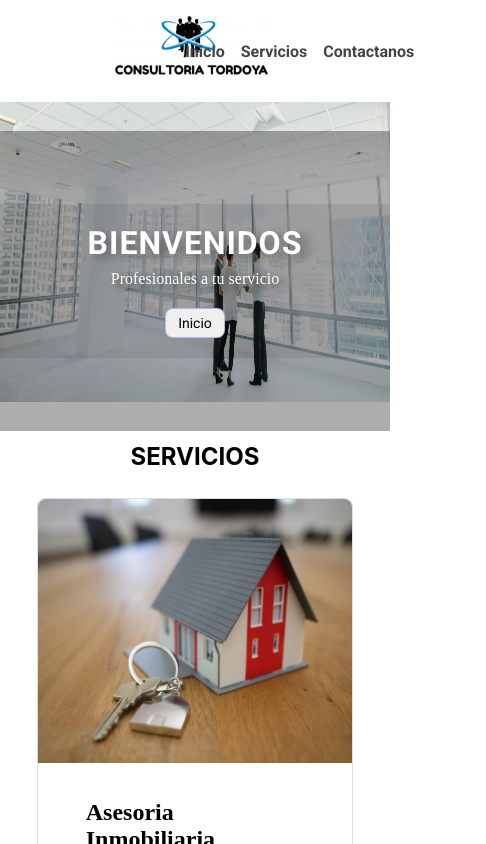
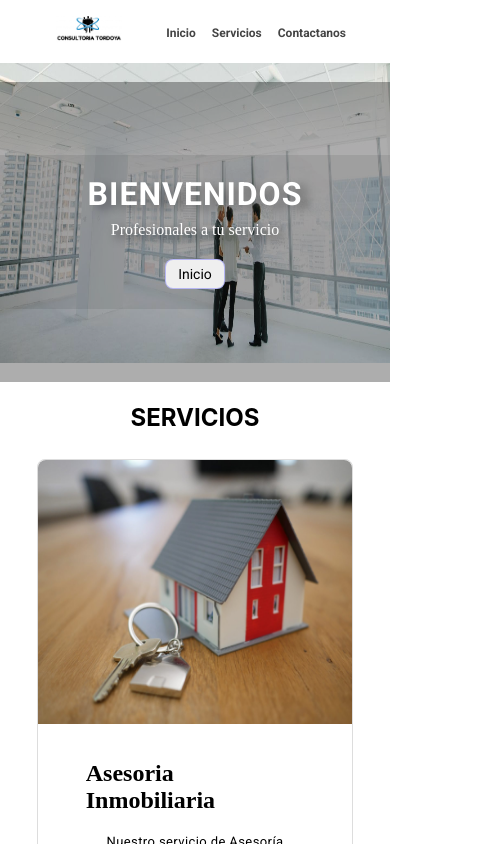
Before and after one commit to christianTordoya03/consultoria-web, a React (Create React App) app: page / in a window 390 px wide. Shown: the top 844 px of the page, 486 px wide, since content can reach past the window. Built offline with nearby package versions, Linux system fonts and the light colour scheme; a web font is replaced by a local one.

Commit message:
Add responsive styles to navbar

```diff
--- a/src/components/navbar/NavbarStyles.js
+++ b/src/components/navbar/NavbarStyles.js
@@ -8,14 +8,80 @@ export const NavbarStyles = styled.div`
     align-items: center;
     justify-content: space-between;
     box-sizing: border-box;
+
+    @media (max-width: 741px) {
+        padding: 16px 16px;
+    }
+
+    @media (max-width: 351px) {
+        padding: 16px 8px;
+    }
+
+    @media (max-width: 301px) {
+        padding: 16px 0;
+    }
 `;
 
 export const BoxForLogoStyles = styled.div`
     width: 20%;
     padding: 0 0 0 80px;
+
+    @media (max-width: 741px) {
+        padding: 0 0 0 40px;
+    }
+
+    @media (max-width: 371px) {
+        padding: 0 0 0 20px;
+    }
+
+    img {
+        @media (max-width: 561px) {
+            width: 92%;
+            height: 96%;
+        }
+
+        @media (max-width: 371px) {
+            width: 100%;
+            height: 96%;
+        }
+
+        @media (max-width: 321px) {
+            width: 80px;
+        }
+    }
 `;
 
 export const OptionsStyles = styled.div`
     margin: 0;
     padding: 0 64px 0 0;
+
+    @media (max-width: 741px) {
+        padding: 0 32px 0 0;
+    }
+
+    @media (max-width: 561px) {
+        padding: 0 20px 0 0;
+    }
+
+    @media (max-width: 371px) {
+        padding: 0 8px 0 0;
+    }
+
+    @media (max-width: 301px) {
+        padding: 0 16px 0 0;
+    }
+
+    a {
+        @media (max-width: 561px) {
+            font-size: 12px;
+        }
+
+        @media (max-width: 371px) {
+            font-size: 10px;
+        }
+
+        @media (max-width: 321px) {
+            margin: 4px 3px;
+        }
+    }
 `;
--- a/src/components/welcome/WelcomeStyles.js
+++ b/src/components/welcome/WelcomeStyles.js
@@ -74,6 +74,42 @@ export const BodyWelcomeStyles = styled.div`
 
     @media (max-width: 808px) {
         height: 300px;
+    }
+
+    @media (max-width: 561px) {
+        top: 11.5%;
+    }
+
+    @media (max-width: 540px) {
+        top: 11.25%;
+    }
+
+    @media (max-width: 519px) {
+        top: 11%;
+    }
+
+    @media (max-width: 498px) {
+        top: 10.75%;
+    }
+
+    @media (max-width: 467px) {
+        top: 10.5%;
+    }
+
+    @media (max-width: 446px) {
+        top: 10.25%;
+    }
+
+    @media (max-width: 425px) {
+        top: 10%;
+    }
+
+    @media (max-width: 404px) {
+        top: 9.75%;
+    }
+
+    @media (max-width: 383px) {
+        top: 9.5%;
     }
 `;
 
```
